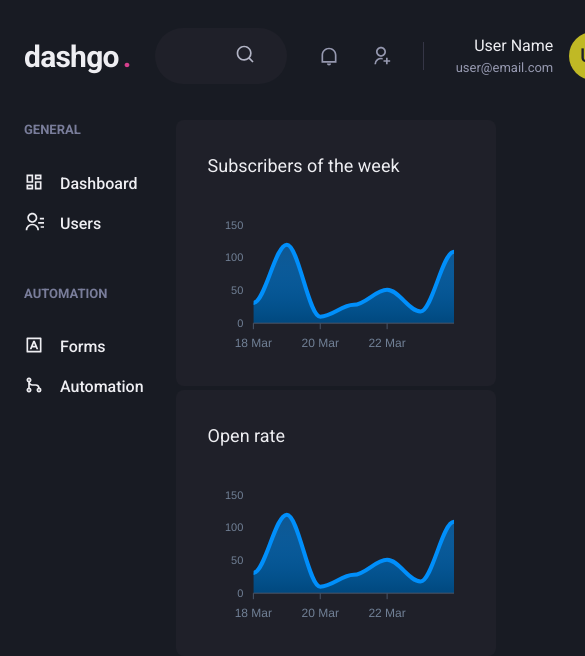
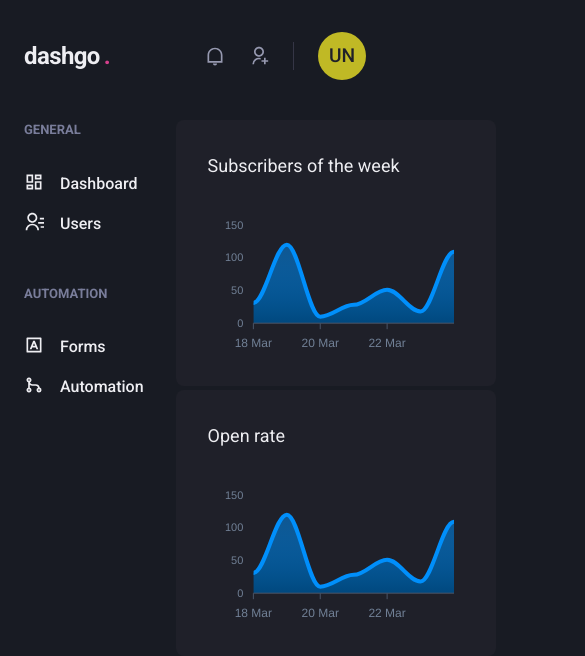
Before and after one commit to GianRossini/dashgo, a Next.js app: page /dashboard in a window 390 px wide. Shown: the top 656 px of the page, 585 px wide, since content can reach past the window. Built offline with nearby package versions, Linux system fonts and the light colour scheme.

Commit message:
turns header responsive

```diff
--- a/src/components/Header/Logo.tsx
+++ b/src/components/Header/Logo.tsx
@@ -5,7 +5,7 @@
     <Text
       as="h1"
       w="64"
-      fontSize="3xl"
+      fontSize={["2xl", "3xl"]}
       fontWeight="bold"
       letterSpacing="tight"
     >
--- a/src/components/Header/NotificationsNav.tsx
+++ b/src/components/Header/NotificationsNav.tsx
@@ -5,9 +5,9 @@
 export function NotificationsNav() {
   return(
     <HStack
-      spacing="8"
-      mx="8"
-      pr="8"
+      spacing={["6", "8"]}
+      mx={["6", "8"]}
+      pr={["6", "8"]}
       py="1"
       color="gray.300"
       borderRightWidth={1}
--- a/src/components/Header/Profile.tsx
+++ b/src/components/Header/Profile.tsx
@@ -1,14 +1,20 @@
 import { Flex, Box, Text, Avatar } from '@chakra-ui/react';
 
-export function Profile() {
+interface ProfileProps {
+  showProfileData: boolean | undefined;
+}
+
+export function Profile({ showProfileData = true }: ProfileProps) {
   return(
     <Flex align="center">
+      {showProfileData && (
         <Box mr="4" textAlign="right">
           <Text>User Name</Text>
           <Text color="gray.300" fontSize="small">
             user@email.com
           </Text>
         </Box>
+      )}
 
       <Avatar size="md" name="User Name" />
     </Flex>
--- a/src/components/Header/index.tsx
+++ b/src/components/Header/index.tsx
@@ -1,4 +1,4 @@
-import { Flex } from '@chakra-ui/react';
+import { Flex, useBreakpointValue } from '@chakra-ui/react';
 
 import { NotificationsNav } from './NotificationsNav';
 import { Profile } from './Profile';
@@ -6,6 +6,11 @@
 import { Logo } from './Logo';
 
 export function Header() {
+  const isWideVersion = useBreakpointValue({
+    base: false,
+    lg: true,
+  });
+
   return (
     <Flex
       as="header"
@@ -19,12 +24,12 @@
     >
       <Logo />
 
-      <SearchBox />
+      { isWideVersion && <SearchBox /> }
 
       <Flex align="center" ml="auto">
         <NotificationsNav />
 
-        <Profile />
+        <Profile showProfileData={isWideVersion} />
       </Flex>
     </Flex>
   );
```
Lines whose indentation alone changed are shown as unchanged.
